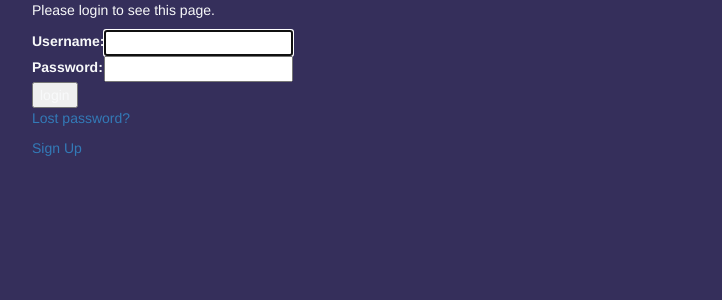
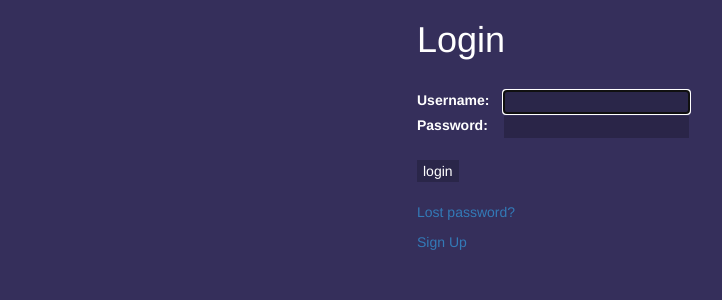
Before and after one commit to bhargavi247/Prioritize, a Django app: page /accounts/login/?next=/tasks/ in a window 1280 px wide. Shown: the top 300 px of the page, without its empty margins (38-760 px from the left). Run offline with Django 3.2, Linux system fonts and the light colour scheme; some libraries are stand-ins or nearby versions.

Commit message:
updated login.html, signup.html and logout.html. Need to add support for logout in index.html and add javascript logic (bhargavi). Need to figure out integration and testing

```diff
--- a/tasks/static/tasks/styles.css
+++ b/tasks/static/tasks/styles.css
@@ -1,13 +1,25 @@
 body{
     background: #352f5b;
 }
-h1{
+h1,p{
+    color:white;
+}
+.tcolor{
     color:white;
 }
 .container{
     max-width: 400px;
 }
+
 input[type=text],
+input[type=password]{
+    margin-left: 15px;
+}
+
+input[type=text],
+button[type=submit],
+input[type=password],
+input[type=submit],
 input[type=text]:focus{
     color: #fff;
     border: none;
--- a/tasks/templates/registration/login.html
+++ b/tasks/templates/registration/login.html
@@ -2,45 +2,35 @@
 
 {% block content %}
 
-<style>
-    body{
-        background: #352f5b;
-        color: #F8F9FA;
-    }
-</style>
-
+{% load static %}
+<link rel="stylesheet" href="{% static 'tasks/styles.css' %} ">
 <div class =" justify-content-center align-items-center">
 {% if form.errors %}
 <p>Your username and password didn't match. Please try again.</p>
 {% endif %}
-
-{% if next %}
-    {% if user.is_authenticated %}
-    <p>Your account doesn't have access to this page. To proceed,
-    please login with an account that has access.</p>
-    {% else %}
-    <p>Please login to see this page.</p>
-    {% endif %}
-{% endif %}
-
+<title>Prioritize</title>
+<h1>Login</h1>
+<br>
 <form method="post" action="{% url 'login' %}">
 {% csrf_token %}
 <table>
 <tr>
-    <td>{{ form.username.label_tag }}</td>
+    <td class="tcolor">{{ form.username.label_tag }}  </td>
     <td>{{ form.username }}</td>
 </tr>
 <tr>
-    <td>{{ form.password.label_tag }}</td>
+    <td class="tcolor">{{ form.password.label_tag }}  </td>
     <td>{{ form.password }}</td>
 </tr>
 </table>
 
+<br>
 <input type="submit" value="login">
 <input type="hidden" name="next" value="{{ next }}">
 </form>
 
 {# Assumes you setup the password_reset view in your URLconf #}
+<br>
 <p><a href="{% url 'password_reset' %}">Lost password?</a></p>
 <p><a href="{% url 'signup' %}">Sign Up</a></p>
 </div>
```
Also changed, not shown: tasks/templates/registration/logout.html (+2 -7 lines), tasks/templates/registration/signup.html (+4 -8 lines).
